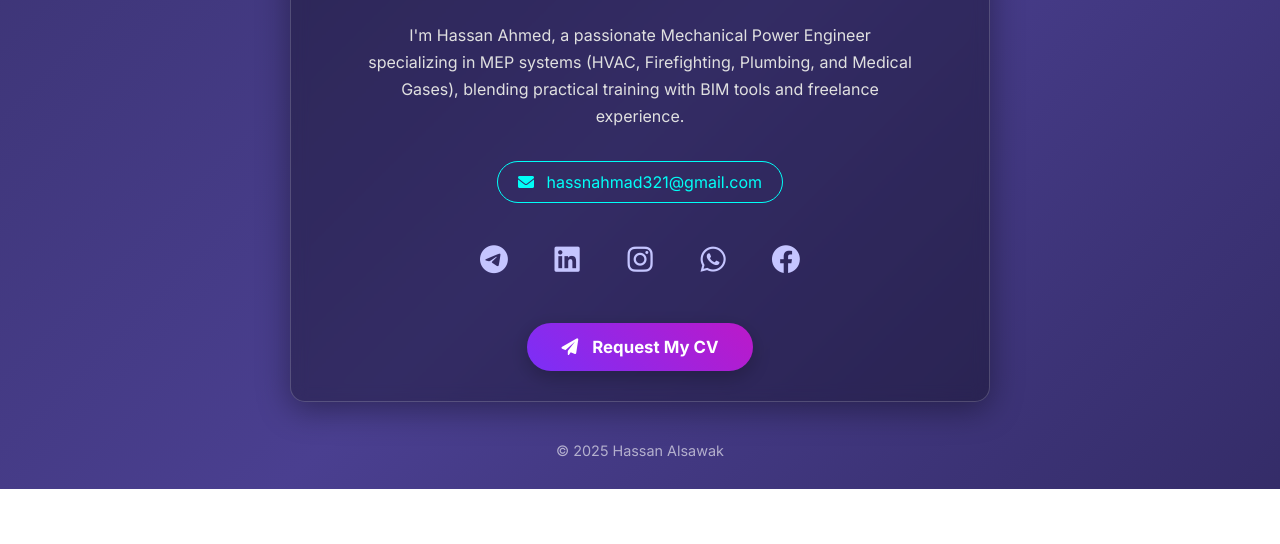
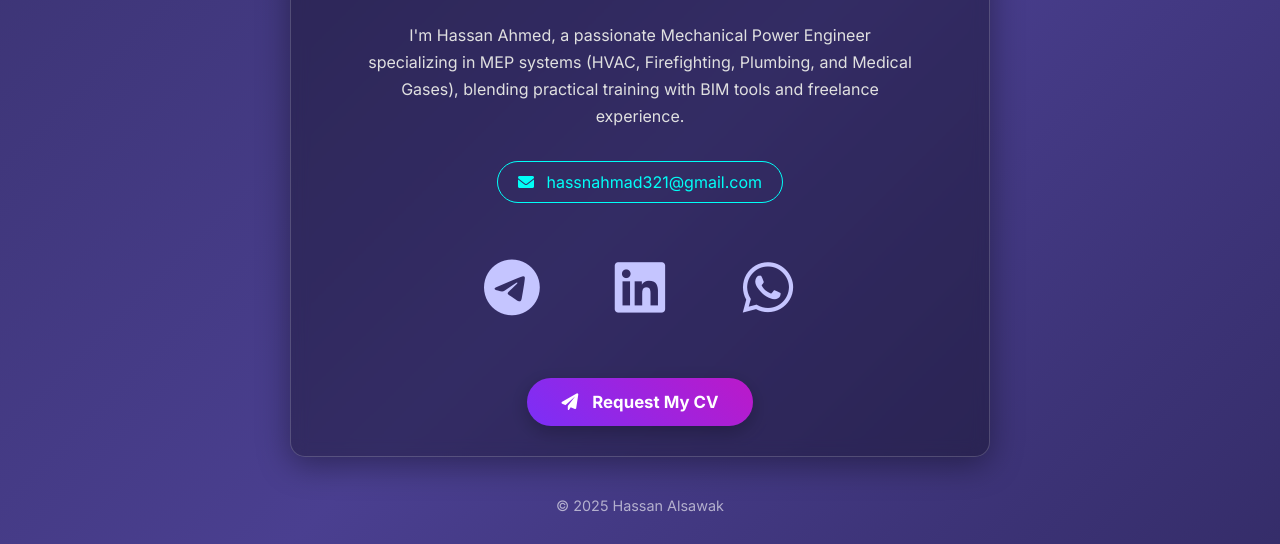
Before and after one commit to Alsawag/alsawag, a plain HTML site: page index.html in a window 1280 px wide. Shown: the part 351-895 px from the top of the page. Before the commit the page ends 840 px from the top, so only its background shows below. Drawn offline with Linux system fonts and the light colour scheme.

Commit message:
Update index.html

```diff
--- a/index.html
+++ b/index.html
@@ -133,9 +133,9 @@
 
         .social-links a {
             color: #c5c5ff;
-            font-size: 1.8rem;
-            width: 55px;
-            height: 55px;
+            font-size: 3.6rem; /* Doubled from 1.8rem */
+            width: 110px;      /* Doubled from 55px */
+            height: 110px;     /* Doubled from 55px */
             display: flex;
             align-items: center;
             justify-content: center;
@@ -153,9 +153,7 @@
 
         .social-links .fa-telegram:hover { color: #2AABEE; }
         .social-links .fa-linkedin:hover { color: #0A66C2; }
-        .social-links .fa-instagram:hover { color: #E4405F; }
         .social-links .fa-whatsapp:hover { color: #25D366; }
-        .social-links .fa-facebook:hover { color: #1877F2; }
 
         .btn-cv {
             display: inline-block;
@@ -213,14 +211,11 @@
             <i class="fas fa-envelope"></i>&nbsp;<span id="typed-email-text"></span><span id="email-cursor" class="cursor" style="display: none;">|</span>
         </a>
         <div class="social-links">
-            <!-- TODO: Replace "#" with your actual social media links -->
-            <a href="#" target="_blank" rel="noopener noreferrer" aria-label="Telegram" class="fab fa-telegram"></a>
-            <a href="#" target="_blank" rel="noopener noreferrer" aria-label="LinkedIn" class="fab fa-linkedin"></a>
-            <a href="#" target="_blank" rel="noopener noreferrer" aria-label="Instagram" class="fab fa-instagram"></a>
-            <a href="https://wa.me/201000000000" target="_blank" rel="noopener noreferrer" aria-label="WhatsApp" class="fab fa-whatsapp"></a>
-            <a href="#" target="_blank" rel="noopener noreferrer" aria-label="Facebook" class="fab fa-facebook"></a>
+            <a href="https://t.me/Hassanalsawak" target="_blank" rel="noopener noreferrer" aria-label="Telegram" class="fab fa-telegram"></a>
+            <a href="https://www.linkedin.com/in/hassan-alsawak-b90a692b5" target="_blank" rel="noopener noreferrer" aria-label="LinkedIn" class="fab fa-linkedin"></a>
+            <a href="https://wa.me/201208492138" target="_blank" rel="noopener noreferrer" aria-label="WhatsApp" class="fab fa-whatsapp"></a>
         </div>
-        <a href="mailto:hassnahmad321@gmail.com?subject=Request%20to%20Share%20Your%20CV&body=Dear%20Hassan,%0A%0AThank%20you%20for%20your%20interest%20in%20joining%20our%20team.%0A%0ATo%20proceed%20with%20your%20application,%20we%20kindly%20ask%20you%20to%20share%20your%20updated%20CV%20for%20our%20review.%0APlease%20send%20your%20CV%20at%20your%20earliest%20convenience%20so%20that%20we%20can%20move%20forward%20with%20the%20next%20steps.%0ALooking%20forward%20to%20receiving%20your%20application.%0A%0ABest%20regards,%0A[Hiring%20Manager%E2%80%99s%20Name]%0A%0A[Company%20Name]%0A%0A[Job%20Title]%0A%0A[Email%20/%20Phone]" class="btn-cv">
+        <a href="mailto:hassnahmad321@gmail.com?subject=Request%20to%20Share%20Your%20CV&body=Dear%20Hassan,%0A%0AThank%20you%20for%20your%20interest%20in%20joining%20our%20team.%0A%0ATo%20proceed%20with%20your%20application,%20we%20kindly%20ask%20you%20to%20share%20your%20updated%20CV%20for%20our%20review.%0APlease%20send%20your%20CV%20at%20your%20earliest%20convenience%20so%20that%20we%20can%20move%20forward%20with%20the%20next%20steps.%0ALooking%20forward%20to%20receiving%20your%20application.%0A%0ABest%20regards,%0A[Hiring%20Manager%E2%80%99s%20Name]%0A%20A[Company%20Name]%0A%0A[Job%20Title]%0A%0A[Email%20/%20Phone]" class="btn-cv">
             <i class="fas fa-paper-plane"></i> Request My CV
         </a>
     </div>
```
